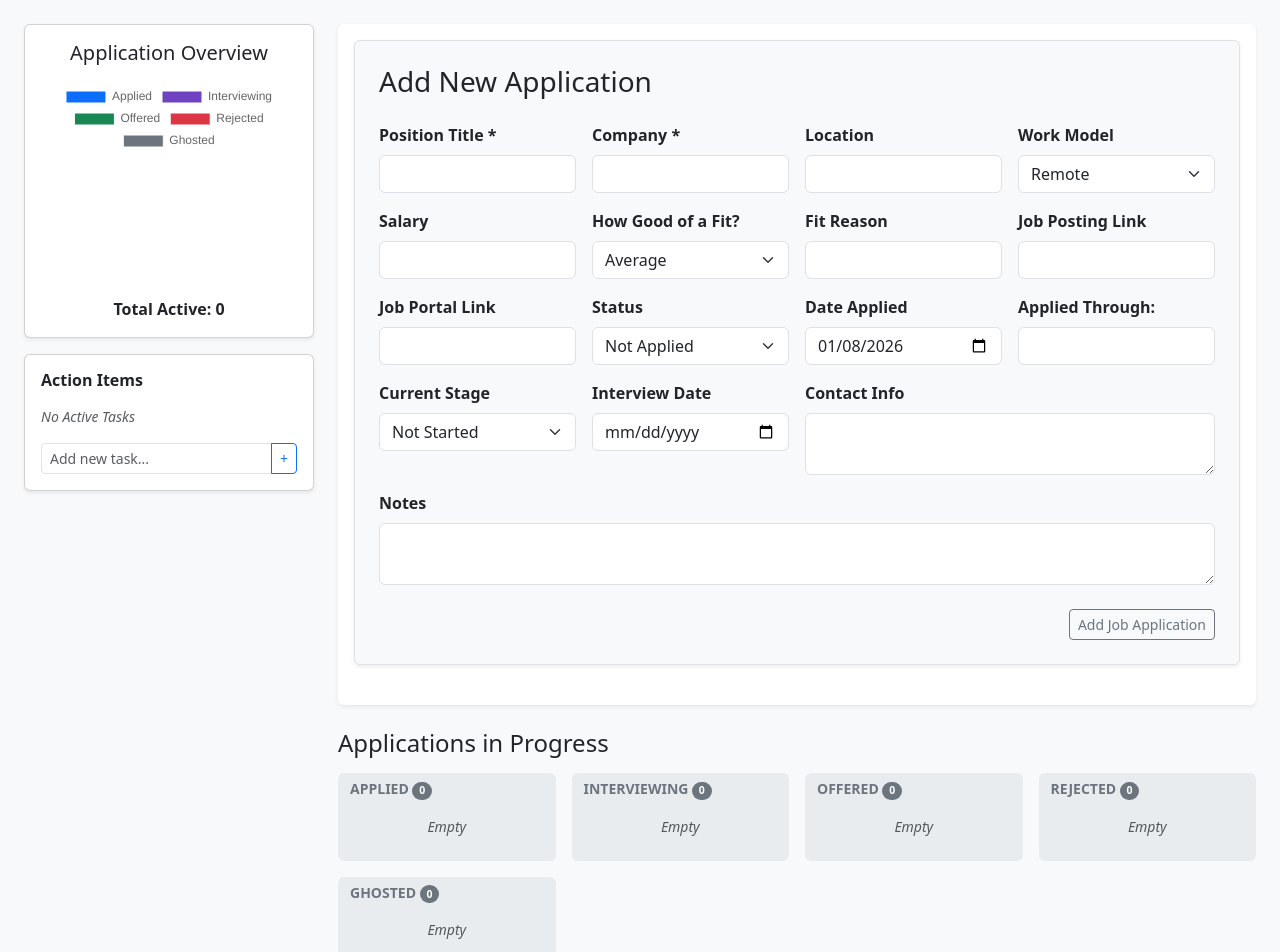
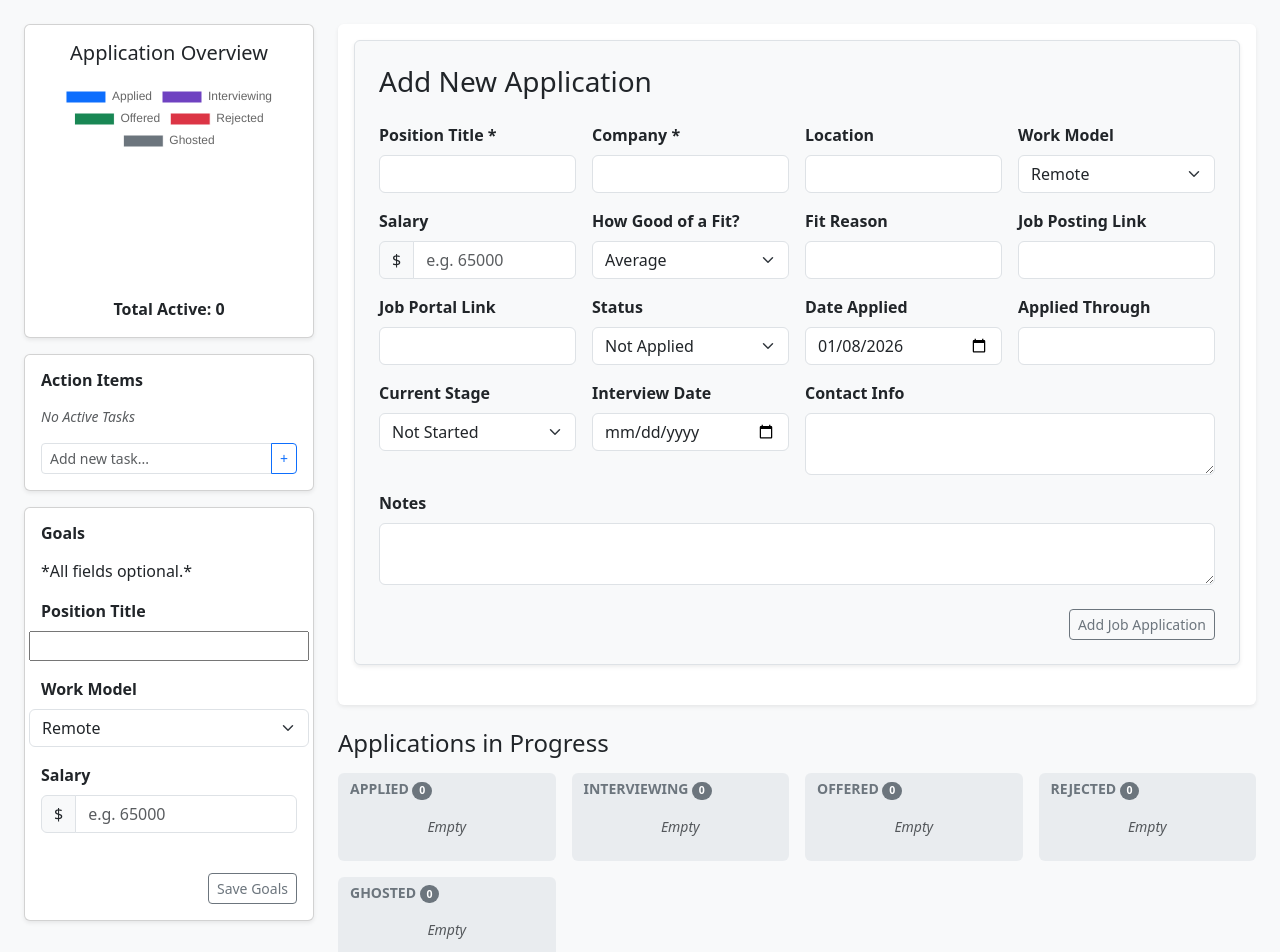
Before and after one commit to ScriptedRemedies/JobTracker, a React (Vite) app: page / in a window 1280 px wide. Shown: the top 952 px of the page. Built offline with nearby package versions, Linux system fonts and the light colour scheme.

Commit message:
Added skeleton card for goals

```diff
--- a/src/App.jsx
+++ b/src/App.jsx
@@ -5,6 +5,7 @@ import {confirmAction, notifySuccess} from "./utils/Toast.js";
 import StatusChart from "./components/StatusChart.jsx";
 import AddActionItemForm from "./components/AddActionItemForm.jsx";
 import JobTable from "./components/JobTable.jsx";
+import Goals from "./components/Goals.jsx";
 
 function App() {
     // JOBS ITEMS
@@ -80,6 +81,19 @@ function App() {
 
     }
 
+    // GOALS
+    const [goals, setGoals] = useState(() => {
+        const savedGoals = localStorage.getItem('my-goals')
+        return savedGoals ? JSON.parse(savedGoals) : { position: '', workModel: 'Remote', salary: '' }
+    })
+
+    useEffect(() => {
+        localStorage.setItem('my-goals', JSON.stringify(goals))
+    }, [goals])
+
+    const updateGoals = (newGoals) => {
+        setGoals(newGoals)
+    }
 
     return (
         <div className="container-fluid bg-light min-vh-100 p-4">
@@ -87,10 +101,11 @@ function App() {
             {/* MAIN DASHBOARD GRID */}
             <div className="row">
 
-                {/* LEFT SIDEBAR: Chart & Stats */}
+                {/* LEFT SIDEBAR: Chart, Stats, Goals */}
                 <div className="col-md-3 mb-4">
                     <StatusChart jobs={jobs} />
                     <AddActionItemForm tasks={tasks} onAdd={addTask} onToggle={toggleTask} onDelete={deleteTask} />
+                    <Goals onUpdate={updateGoals} initialData={goals} />
                 </div>
 
                 {/* RIGHT CONTENT: The Job Board */}
@@ -103,7 +118,7 @@ function App() {
 
                     <h4 className="mb-3">Applications in Progress</h4>
 
-                    {/* KANBAN COLUMNS */}
+                    {/* COLUMNS */}
                     <div className="row g-3">
                         {STATUS_COLUMNS.map(status => {
                             // Filter jobs that belong to this column
--- a/src/components/AddJobForm.jsx
+++ b/src/components/AddJobForm.jsx
@@ -1,11 +1,9 @@
 import React, {useState} from 'react'
 import { notifySuccess, notifyError } from '../utils/Toast'
+import { WORK_MODEL, STATUS, FIT_STATUS, STAGE } from '../utils/constants'
 
 function AddJobForm({ onAdd }) {
-    const WORK_MODEL = ["Remote", "Hybrid", "On-Site"]
-    const STATUS = ["Not Applied", "Applied", "Interviewing", "Offered", "Rejected", "Ghosted"]
-    const FIT_STATUS = ['Would Prefer', 'Average', 'No Preference']
-    const STAGE = ["Not Started", "Screening - Phone", "Screening - Video", "Hiring Manager Interview", "Skills Assessment", "Team/Panel Interview", "Final Interview", "Reference & Background Check", "Offer", "Rejection"]
+
     const getTodayString = () => {
         const today = new Date();
         const localDate = new Date(today.getTime() - (today.getTimezoneOffset() * 60000));
@@ -100,7 +98,17 @@ function AddJobForm({ onAdd }) {
                 {/* Salary */}
                 <div className="col-md-3">
                     <label className="form-label fw-bold">Salary</label>
-                    <input name="salary" type="text" className="form-control" value={formState.salary} onChange={handleChange} />
+                    <div className="input-group">
+                        <span className="input-group-text">$</span>
+                        <input
+                            name="salary"
+                            type="number"
+                            className="form-control"
+                            value={formState.salary}
+                            onChange={handleChange}
+                            placeholder="e.g. 65000"
+                        />
+                    </div>
                 </div>
 
                 {/* Fit Status */}
@@ -145,7 +153,7 @@ function AddJobForm({ onAdd }) {
 
                 {/* Applied Through */}
                 <div className="col-md-3">
-                    <label className="form-label fw-bold">Applied Through:</label>
+                    <label className="form-label fw-bold">Applied Through</label>
                     <input name="appliedThrough" type="text" className="form-control" value={formState.appliedThrough} onChange={handleChange} />
                 </div>
 
--- /dev/null
+++ b/src/components/Goals.jsx
@@ -0,0 +1,67 @@
+import React, { useState } from 'react'
+import { notifySuccess } from "../utils/Toast.js";
+import { WORK_MODEL } from "../utils/constants.js";
+
+function Goals({ onUpdate, initialData }) {
+
+    const [formState, setFormState] = useState(initialData || {
+        position: '',
+        workModel: '',
+        salary: ''
+    })
+
+    const handleChange = (e) => {
+        const {name, value} = e.target;
+        setFormState({...formState, [name]: value});
+    }
+    const handleSubmit = () => {
+        onUpdate(formState);
+        notifySuccess('Goals saved.')
+    }
+
+    return (
+        <div className="card p-3 mt-3 shadow-sm">
+            <h6 className="fw-bold mb-3">Goals</h6>
+            <p>*All fields optional.*</p>
+
+            {/* Position */}
+            <div className="row mb-3">
+                <label className="form-label fw-bold">Position Title</label>
+                <input name="position" type="text" value={formState.position} onChange={handleChange}/>
+            </div>
+
+            {/* Work Model */}
+            <div className="row mb-3">
+                <label className="form-label fw-bold">Work Model</label>
+                <select name="workModel" className="form-select" value={formState.workModel} onChange={handleChange}>
+                    {WORK_MODEL.map(model => <option key={model} value={model}>{model}</option>)}
+                </select>
+            </div>
+
+            {/* Salary */}
+            <div className="row mb-3">
+                <label className="form-label fw-bold">Salary</label>
+                <div className="input-group">
+                    <span className="input-group-text">$</span>
+                    <input
+                        name="salary"
+                        type="number"
+                        className="form-control"
+                        value={formState.salary}
+                        onChange={handleChange}
+                        placeholder="e.g. 65000"
+                    />
+                </div>
+            </div>
+
+            {/* Submit Button */}
+            <div className="mt-4 text-end">
+                <button onClick={handleSubmit} className="btn btn-outline-secondary btn-sm">
+                    Save Goals
+                </button>
+            </div>
+        </div>
+    )
+}
+
+export default Goals
--- a/src/components/JobTable.jsx
+++ b/src/components/JobTable.jsx
@@ -11,7 +11,7 @@ function JobTable({ jobs, onEdit, onDelete}) {
                         <th scope="col">Company</th>
                         <th scope="col">Location</th>
                         <th scope="col">Work Model</th>
-                        <th scope="col">Salary Range</th>
+                        <th scope="col">Salary</th>
                         <th scope="col">Fit Status</th>
                         <th scope="col">Fit Reason</th>
                         <th scope="col">Job Posting</th>
@@ -33,7 +33,9 @@ function JobTable({ jobs, onEdit, onDelete}) {
                             <td>{job.company}</td>
                             <td>{job.location}</td>
                             <td>{job.workModel}</td>
-                            <td>{job.salary}</td>
+                            <td>
+                                {job.salary ? `$${job.salary}` : "Not Listed"}
+                            </td>
                             <td>{job.fitStatus}</td>
                             <td>{job.fitReason}</td>
                             <td>{job.jobPostingLink}</td>
--- /dev/null
+++ b/src/utils/Constants.js
@@ -0,0 +1,4 @@
+export const WORK_MODEL = ["Remote", "Hybrid", "On-Site"]
+export const STATUS = ["Not Applied", "Applied", "Interviewing", "Offered", "Rejected", "Ghosted"]
+export const FIT_STATUS = ['Would Prefer', 'Average', 'No Preference']
+export const STAGE = ["Not Started", "Screening - Phone", "Screening - Video", "Hiring Manager Interview", "Skills Assessment", "Team/Panel Interview", "Final Interview", "Reference & Background Check", "Offer", "Rejection"]
```
